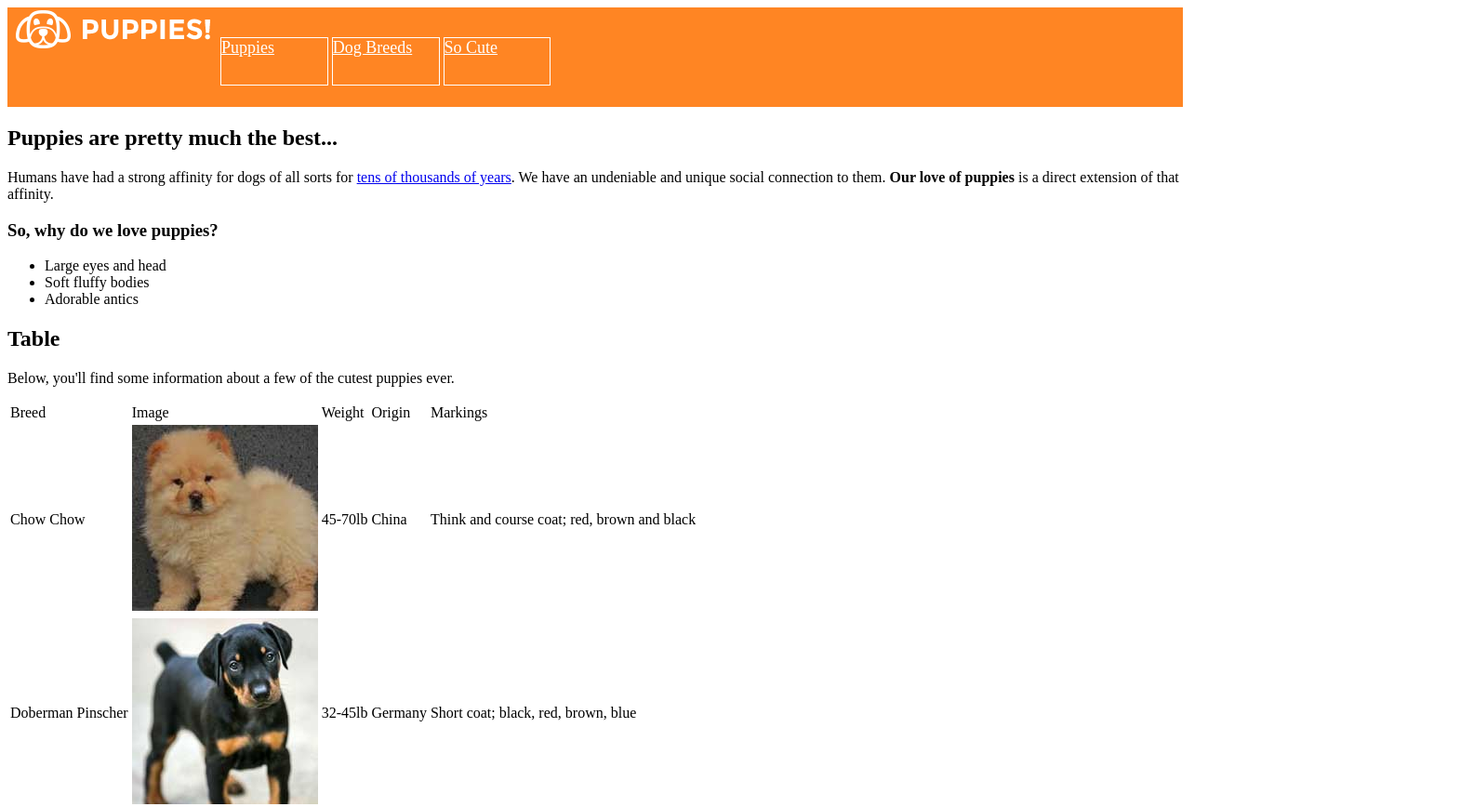
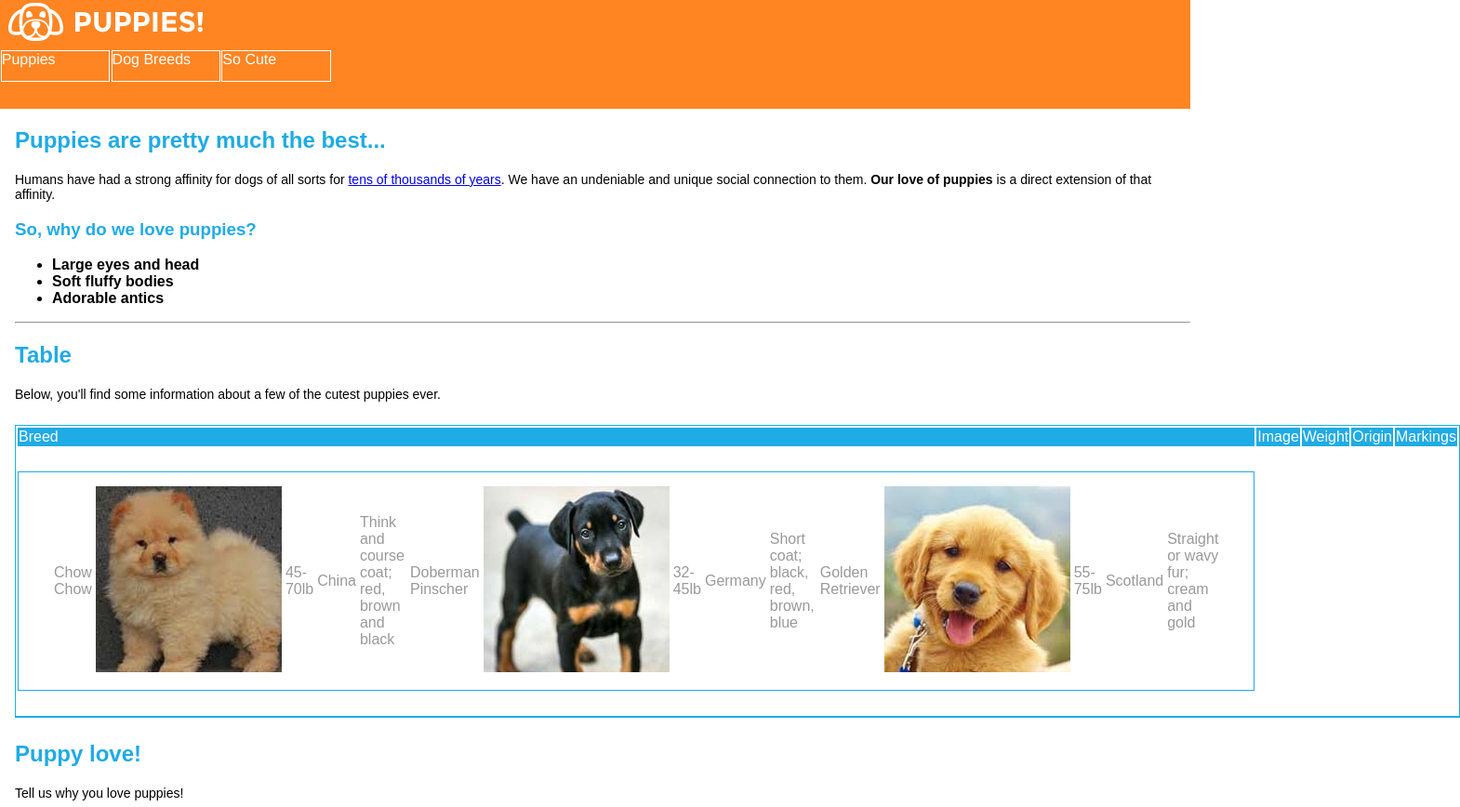
Before and after one commit to shaunhailey/css_styling_assessment, a plain HTML site: page starter_files/index.html in a window 1280 px wide. Shown: the top 868 px of the page at 93% size, 1570 px wide, since content can reach past the window. Drawn offline with Linux system fonts and the light colour scheme.

Commit message:
updated but not completed

```diff
--- a/starter_files/index.html
+++ b/starter_files/index.html
@@ -35,6 +35,7 @@
                         <li>Adorable antics</li>
                     </ul>
                 </section>
+                <hr>
 
                 <section>
                     <h2>Table</h2>
--- a/starter_files/style.css
+++ b/starter_files/style.css
@@ -20,17 +20,83 @@ colors:
 .main_navigation {
   display: inline-block;
   width: 30%;
-  height: 75px;
+  height: 4em;
   border: 1px;
+  display:flex;
+  align-content: stretch;
 }
 /* Traversal Selector */
 .main_navigation > a {
   display: inline-block;
   width: 30%;
-  height: 50px;
+  height: 2em;
   border: 1px solid white;
   color: white;
-  align-items: baseline;
-  font-size: 18px;
+  font-size: 16px;
+  font-family: helvetica;
+  text-decoration: none;
+  display: flex;
+  align-content: center;
+  margin: 0.05em;
+}
 
+h2, h3 {
+  color: #1fabe5;
+  font-family: arial;
 }
+
+p {
+  font-family: sans-serif;
+  font-size: 14px;
+}
+
+html, body {
+ margin: 0px;
+ padding: 0px;
+ border: 0px;
+ text-decoration: none;
+ }
+
+#page_content {
+  margin-left: 1em;
+}
+
+ul {
+  font-weight: bold;
+  font-family: arial;
+}
+
+thead {
+  background-color: #1fabe5;
+  color: white;
+}
+
+
+table, tbody {
+  font-family: 'Arial';
+  border-color: #1fabe5;
+  margin: 25px auto;
+  border: 1px solid #1fabe5;
+  border-bottom: 2px solid #1fabe5;
+
+
+  th {
+    background: #00cccc;
+    color: #fff;
+    text-transform: uppercase;
+    font-size: 12px;
+    &.last
+      border-right: none;
+    }
+
+
+
+tbody {
+  color: #999;
+  border: 1px solid #1fabe5;
+  padding: 12px 35px;
+  border-collapse: separate;
+  display: flex;
+  justify-content: space-around;
+  flex-wrap: nowrap;
+}
```
